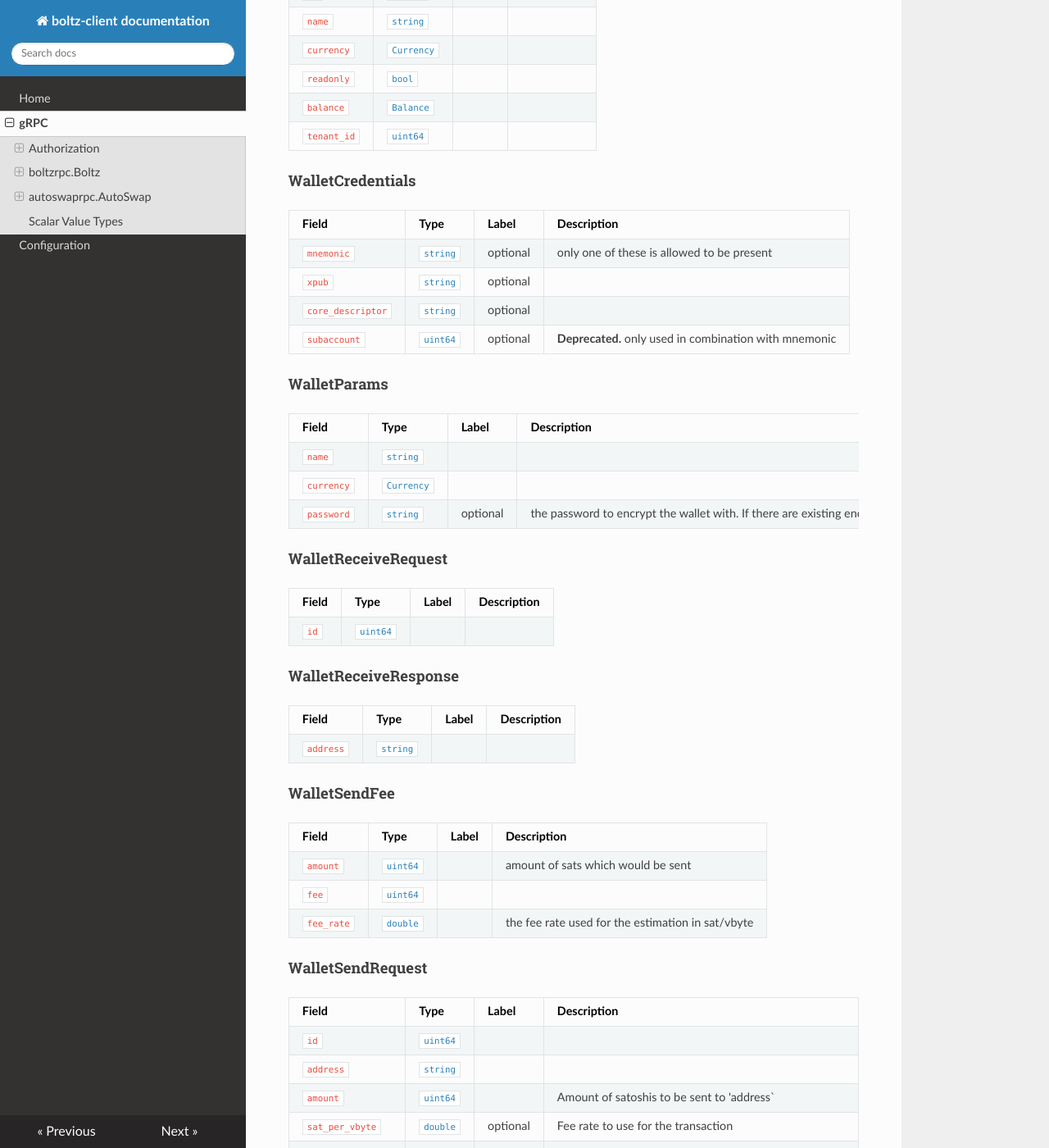
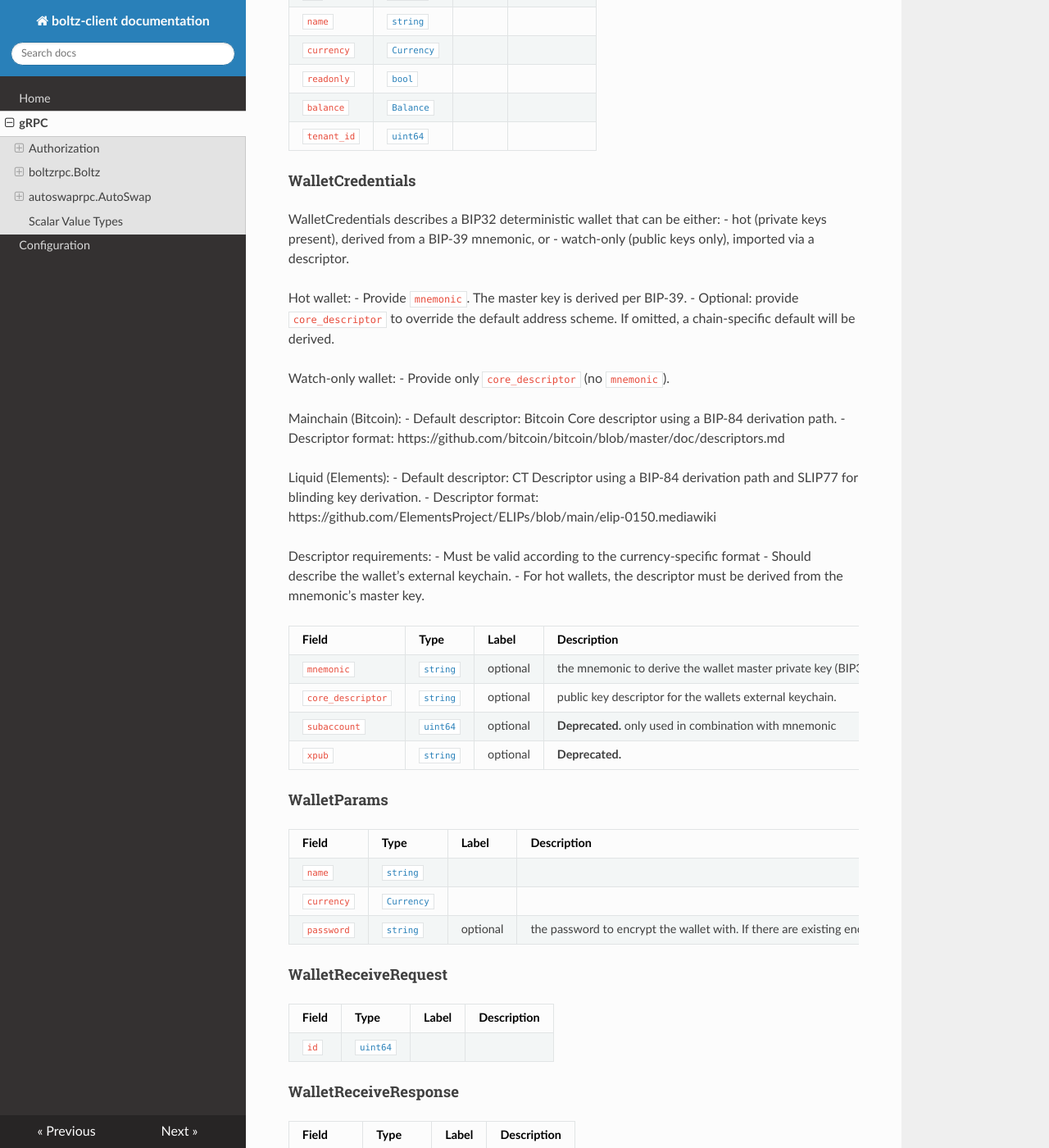
Before and after one commit to BoltzExchange/boltz-client, an MkDocs documentation site: the page built from docs/grpc.md, in a window 1280 px wide and 1400 px high, scrolled down 27551 px. Shown: the whole window at 82% size. Built offline with MkDocs 1.6.1, drawn with Linux system fonts in a browser that asks for light colours; nearby versions of some CDN libraries; some of the changed text lies outside the part shown.

Commit message:
docs: wallet credentials

```diff
--- a/docs/grpc.md
+++ b/docs/grpc.md
@@ -682,7 +682,7 @@ Channel creations are an optional extension to a submarine swap in the data type
 | `invoice_expiry` | [`uint64`](#uint64) | optional | Expiry of the reverse swap invoice in seconds |
 | `accepted_pair` | [`PairInfo`](#pairinfo) | optional | Rates to accept for the swap. Queries latest from boltz otherwise The recommended way to use this is to pass a user approved value from a previous `GetPairInfo` call |
 | `routing_fee_limit_ppm` | [`uint64`](#uint64) | optional | The routing fee limit for paying the lightning invoice in ppm (parts per million) |
-| `add_magic_routing_hint` | [`bool`](#bool) | optional | add a magic routing hint to the lightning invoice |
+| `add_magic_routing_hint` | [`bool`](#bool) | optional | add a magic routing hint to the lightning invoice if `external_pay` is true and an internal `wallet` is used. |
 
 
 
@@ -1569,15 +1569,41 @@ Channel creations are an optional extension to a submarine swap in the data type
 
 #### WalletCredentials
 
-
-
-
-| Field | Type | Label | Description |
-| ----- | ---- | ----- | ----------- |
-| `mnemonic` | [`string`](#string) | optional | only one of these is allowed to be present |
-| `xpub` | [`string`](#string) | optional |  |
-| `core_descriptor` | [`string`](#string) | optional |  |
+WalletCredentials describes a BIP32 deterministic wallet that can be either:
+- hot (private keys present), derived from a BIP-39 mnemonic, or
+- watch-only (public keys only), imported via a descriptor.
+
+Hot wallet:
+- Provide `mnemonic`. The master key is derived per BIP-39.
+- Optional: provide `core_descriptor` to override the default address scheme.
+If omitted, a chain-specific default will be derived.
+
+Watch-only wallet:
+- Provide only `core_descriptor` (no `mnemonic`).
+
+Mainchain (Bitcoin):
+- Default descriptor: Bitcoin Core descriptor using a BIP-84 derivation path.
+- Descriptor format:
+https://github.com/bitcoin/bitcoin/blob/master/doc/descriptors.md
+
+Liquid (Elements):
+- Default descriptor:
+CT Descriptor using a BIP-84 derivation path and SLIP77 for blinding key derivation.
+- Descriptor format:
+https://github.com/ElementsProject/ELIPs/blob/main/elip-0150.mediawiki
+
+Descriptor requirements:
+- Must be valid according to the currency-specific format
+- Should describe the wallet’s external keychain.
+- For hot wallets, the descriptor must be derived from the mnemonic’s master key.
+
+
+| Field | Type | Label | Description |
+| ----- | ---- | ----- | ----------- |
+| `mnemonic` | [`string`](#string) | optional | the mnemonic to derive the wallet master private key (BIP39). |
+| `core_descriptor` | [`string`](#string) | optional | public key descriptor for the wallets external keychain. |
 | `subaccount` | [`uint64`](#uint64) | optional | **Deprecated.** only used in combination with mnemonic |
+| `xpub` | [`string`](#string) | optional | **Deprecated.**  |
 
 
 
```
Also changed, not shown: 2 other files.
